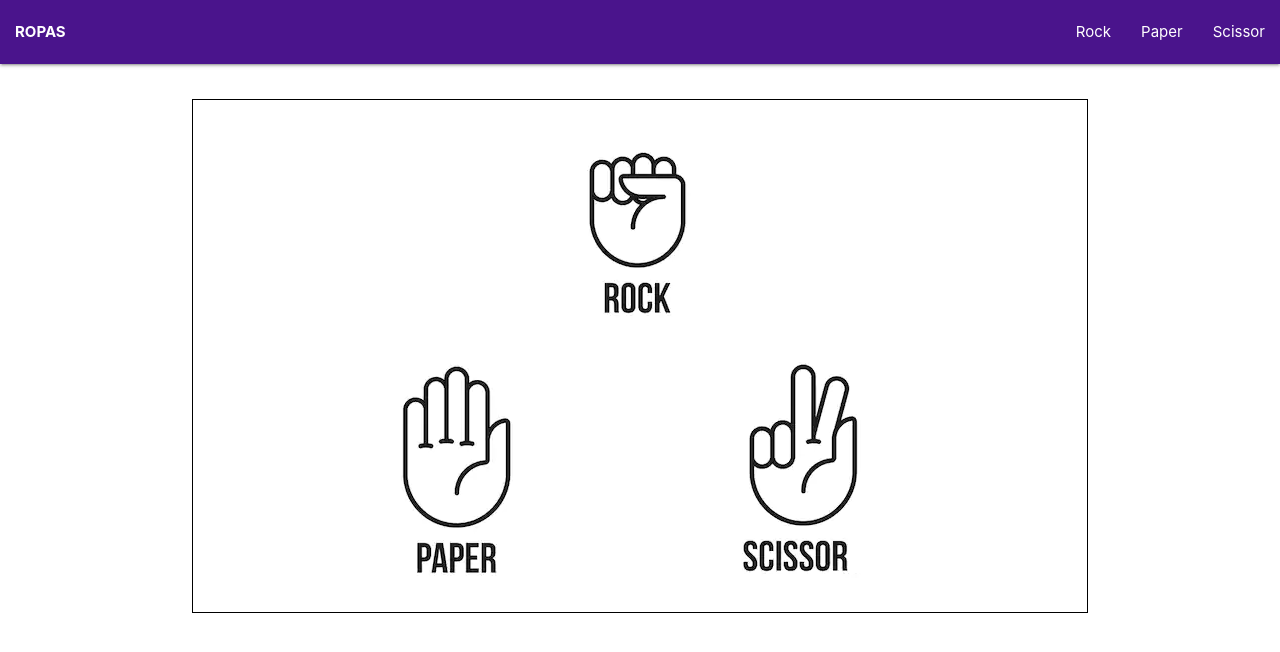
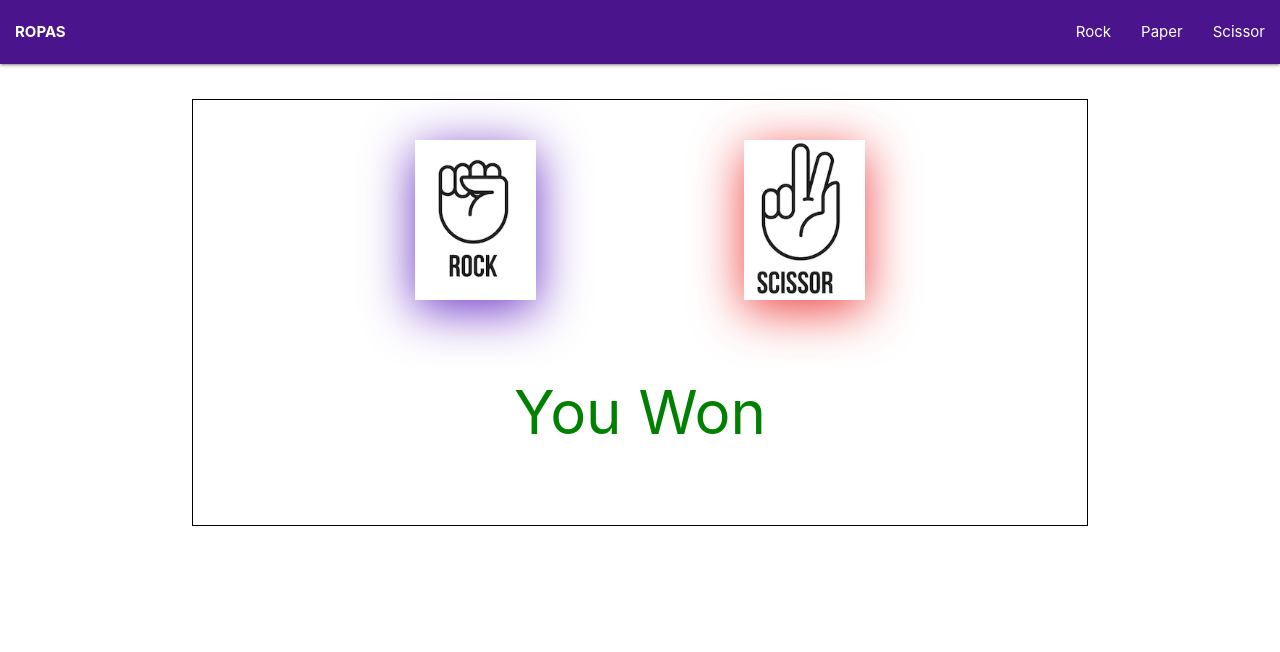
Before and after one commit to sohailshams/rock-paper-scissor, a plain HTML site: page index.html in a window 1280 px wide. Both pictures are taken after a click on the picture 640 px from the left and 235 px from the top of the page. Drawn offline with nearby package versions, Linux system fonts and the light colour scheme.

Commit message:
Added imageMessage function - removed the initial images, added chosen images and final message

```diff
--- a/assets/js/script.js
+++ b/assets/js/script.js
@@ -4,7 +4,7 @@ function rpsGame(yourChoice) {
   pcChoice = numberToChoice(randomToIntiger());
   result = winner(userChoice, pcChoice);
   message = winnerMessage(result);
-  console.log(message);
+  imageMessage(userChoice, pcChoice, message);
 }
 
 function randomToIntiger() {
@@ -16,7 +16,7 @@ function numberToChoice(number) {
 }
 
 function winner(userChoice, pcChoice) {
-  var gameData = {
+  let gameData = {
     rock: {
       scissor: 1,
       rock: 0.5,
@@ -42,8 +42,44 @@ function winnerMessage([userScore, pcScore]) {
   if (userScore > pcScore) {
     return { message: 'You Won', color: 'green' };
   } else if (userScore === pcScore) {
-    return { message: 'Tie', color: 'grey' };
+    return { message: 'Tie', color: 'blue' };
   } else {
     return { message: 'You Lost', color: 'red' };
   }
 }
+
+function imageMessage(yourChoice, pcChoice, message) {
+  let imageData = {
+    rock: document.getElementById('rock').src,
+    paper: document.getElementById('paper').src,
+    scissor: document.getElementById('scissor').src,
+  };
+
+  // remove images on click
+  document.getElementById('rock').remove();
+  document.getElementById('paper').remove();
+  document.getElementById('scissor').remove();
+
+  let userDiv = document.createElement('div');
+  let pcDiv = document.createElement('div');
+  let messageDiv = document.createElement('div');
+
+  userDiv.innerHTML =
+    "<img src='" +
+    imageData[yourChoice] +
+    "' height=160 style='box-shadow:0px 10px 50px rgba(86 22 189 / 87%); margin-right: 10px'>";
+  messageDiv.innerHTML =
+    "<h1 style='color: " +
+    message['color'] +
+    "; font-size: 60px; padding: 30px; text-align:center'>" +
+    message['message'] +
+    '</h1>';
+  pcDiv.innerHTML =
+    "<img src='" +
+    imageData[pcChoice] +
+    "' height=160 style='box-shadow:0px 10px 50px rgba(236 33 33 / 87%); '>";
+
+  document.getElementById('final-image1').appendChild(userDiv);
+  document.getElementById('final-message').appendChild(messageDiv);
+  document.getElementById('final-image2').appendChild(pcDiv);
+}
--- a/index.html
+++ b/index.html
@@ -19,11 +19,12 @@
           </ul>
         </div>
       </nav>
-    <div class="container">
+    <div class="container" id="final-message">
+
         <div class="img-rock"><img id="rock" src="./assets/images/rock.png" alt="rock" onclick="rpsGame(this)"></div>
     <div class="img-paper-scissor">
-        <div class="img-paper"><img id="paper" src="./assets/images/paper.png" alt="paper" onclick="rpsGame(this)"></div>
-        <div class="img-scissor"><img id="scissor" src="./assets/images/scissor.png" alt="scissor" onclick="rpsGame(this)"></div>
+        <div class="img-paper" id="final-image1"><img id="paper" src="./assets/images/paper.png" alt="paper" onclick="rpsGame(this)"></div>
+        <div class="img-scissor" id="final-image2"><img id="scissor" src="./assets/images/scissor.png" alt="scissor" onclick="rpsGame(this)"></div>
     </div>
 </div>
 <script src="assets/js/script.js"></script>
```
